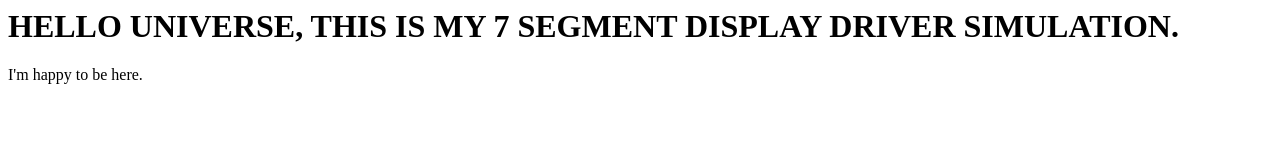
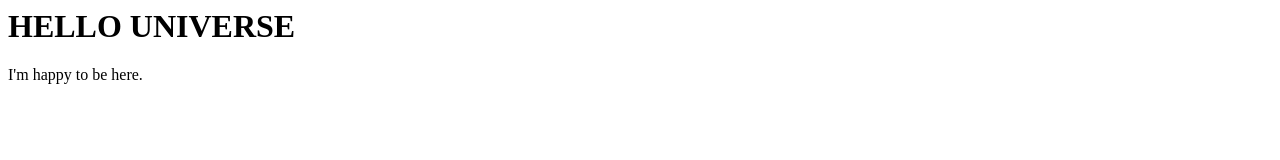
Before and after one commit to romantash/INF1339-Week01, a plain HTML site: page docs/v00.html in a window 1280 px wide. Drawn offline with Linux system fonts and the light colour scheme.

Commit message:
Update v00.html

```diff
--- a/docs/v00.html
+++ b/docs/v00.html
@@ -3,7 +3,7 @@
 <title>Hello Universe</title>
 </head>
 <body>
-<h1>HELLO UNIVERSE, THIS IS MY 7 SEGMENT DISPLAY DRIVER SIMULATION.</h1>
+<h1>HELLO UNIVERSE</h1>
 I'm happy to be here.
 </body>
 </html>
```
